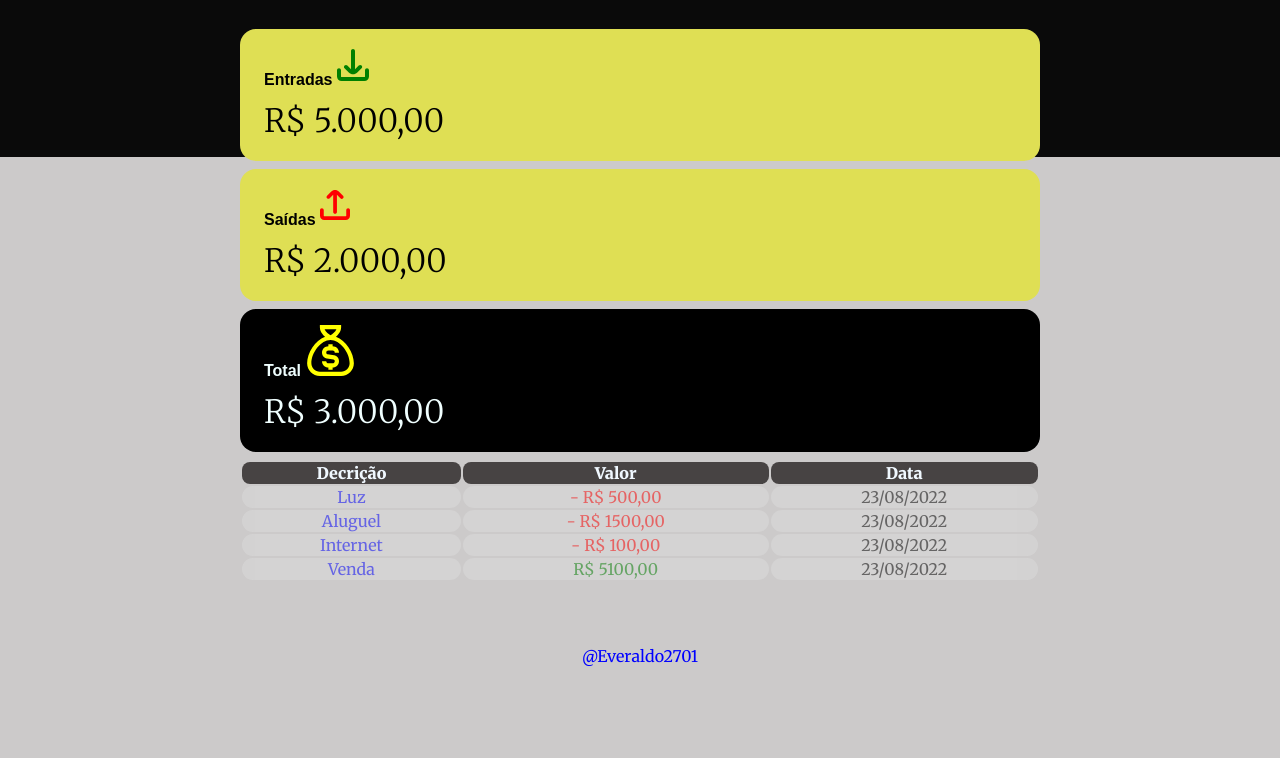
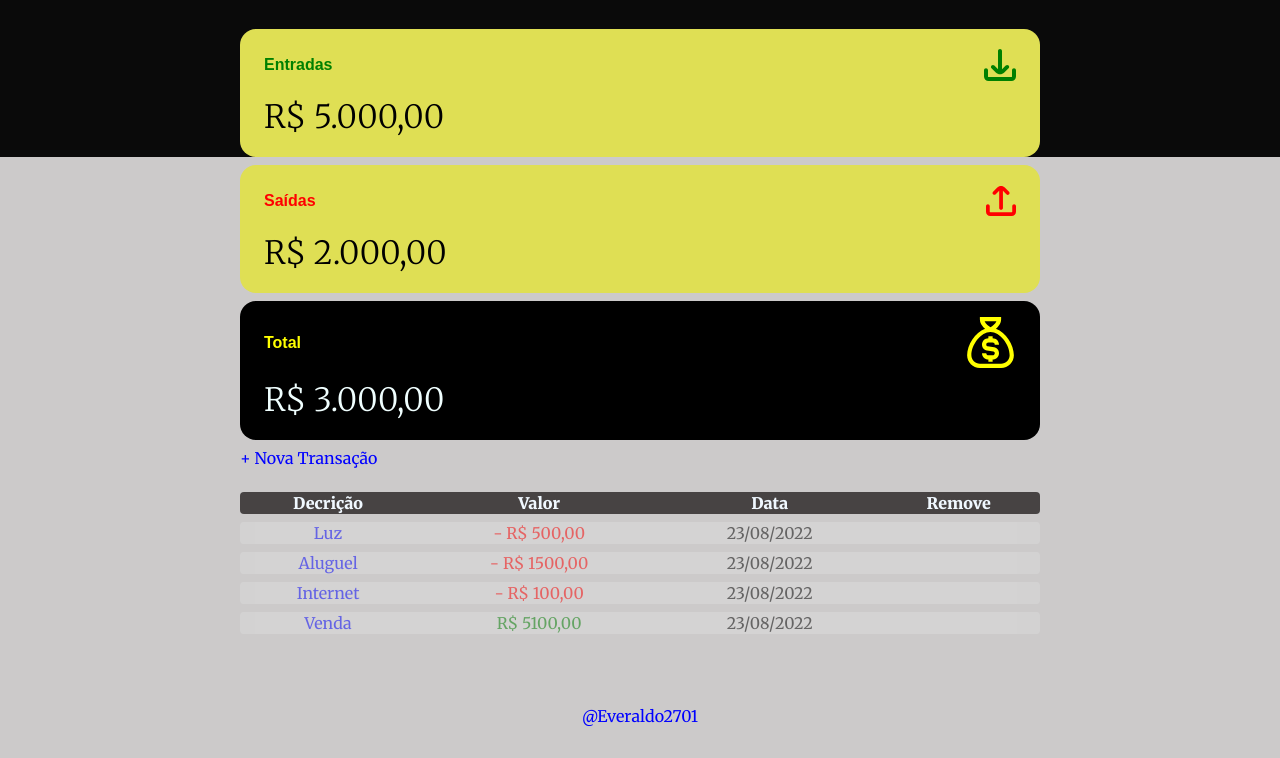
Before and after one commit to EveraldoOliveira2701/devFinances, a plain HTML site: page index.html in a window 1280 px wide. Shown: the part 96-854 px from the top of the page. Before the commit the page ends 800 px from the top, so only its background shows below. Drawn offline with Linux system fonts and the light colour scheme.

Commit message:
mudança do escopo inserido nova td

```diff
--- a/index.html
+++ b/index.html
@@ -23,14 +23,14 @@
             <h2 class="sr-only"> Balanço</h2>
             <div class="card">
                 <H3>
-                    <span>Entradas</span>
+                    <span id="entrada">Entradas</span>
                     <img src="./myImagens/entrada.svg" alt="Imagem de entradas">
                     </H3>
                 <p>R$ 5.000,00</p>
             </div>
             <div class="card">
                 <H3>
-                    <span>Saídas</span>
+                    <span id="saida">Saídas</span>
                     <img src="./myImagens/envio.svg" alt="Imagem de saida">
 
                 </H3>
@@ -38,7 +38,7 @@
             </div>
             <div class="card black">
                 <H3>
-                    <span>Total </span>
+                    <span id="total">Total </span>
                     <img src="./myImagens/saco-de-dolar.svg" alt="imagen de dinheiro">
                 </H3>
                 <p>R$ 3.000,00</p>
@@ -46,6 +46,7 @@
         </section>
         <section id="transaction">
             <h2 class="sr-only"> Transações</h2>
+            <a href="a" class="button new"> + Nova Transação</a>
         </section>
         <table id="data-table">
             <thead>
@@ -53,6 +54,7 @@
                     <th>Decrição</th>
                     <th>Valor</th>
                     <Th>Data</Th>
+                    <th>Remove</th>
                 </tr>
             </thead>
             <tbody>
@@ -60,21 +62,33 @@
                     <td class="description">Luz</td>
                     <td class="expense"> - R$ 500,00</td>
                     <td class="date">23/08/2022</td>
+                    <td>
+                        <img src="" alt="">
+                    </td>
                 </tr>
                 <tr>
                     <td class="description">Aluguel</td>
                     <td class="expense"> - R$ 1500,00</td>
                     <td class="date">23/08/2022</td>
+                    <td>
+                        <img src="" alt="">
+                    </td>
                 </tr>
                 <tr>
                     <td class="description">Internet</td>
                     <td class="expense"> - R$ 100,00</td>
                     <td class="date">23/08/2022</td>
+                    <td>
+                        <img src="" alt="">
+                    </td>
                 </tr>
                 <tr>
                     <td class="description">Venda</td>
                     <td class="income"> R$ 5100,00</td>
                     <td class="date">23/08/2022</td>
+                    <td>
+                        <img src="" alt="">
+                    </td>
                 </tr>
             </tbody>
         </table>
--- a/style.css
+++ b/style.css
@@ -22,6 +22,30 @@ body {
     color: black;
     margin: auto;
     width: min(90vw,800px);
+}
+#entrada{
+    color: green;
+
+}
+#saida{
+    color: red;
+
+}
+#total{
+    color: yellow;
+
+}
+a {
+    color:blue;
+    text-decoration: none;
+}
+a:hover {
+    color:bisque;
+    background:green;
+}
+.button.new {
+    display: inline-block;
+    margin-bottom: 1rem;
 }
 h1 {
     color:aliceblue;
@@ -58,7 +82,6 @@ thead {
     font-weight: normal;
     padding: 1rem 2rem;
     text-align: center;
-    border-radius: 3px;
 }
 .card {
     background: rgb(223, 223, 84);
@@ -72,6 +95,9 @@ thead {
     font-size: 1rem;
     font-family: Arial, Helvetica, sans-serif;
     font-style: normal;
+    display: flex;
+    align-items: center;
+    justify-content: space-between;
 }
 .card p {
     font-size: 2rem;
@@ -84,8 +110,17 @@ thead {
 }
 #data-table {
     width: 100%;
-
-
+    border-spacing: 0 0.5rem;
+}
+table thead tr th:first-child,
+table tbody tr td:first-child
+{
+    border-radius: 0.25rem 0 0 0.25rem;
+}
+table thead tr th:last-child,
+table tbody tr td:last-child
+{
+    border-radius: 0 0.25rem 0.25rem 0;
 }
 table  tbody tr {
     opacity: 0.5
@@ -100,12 +135,8 @@ table tbody th {
 }
 table tbody td {
     background: gainsboro;
-    border-radius: 5.4rem;
     text-align: center;
     font-weight: normal;
-}
-table thead tr th {
-    border-radius: 0.5rem;
 }
 td.description {
     color: blue;
```
